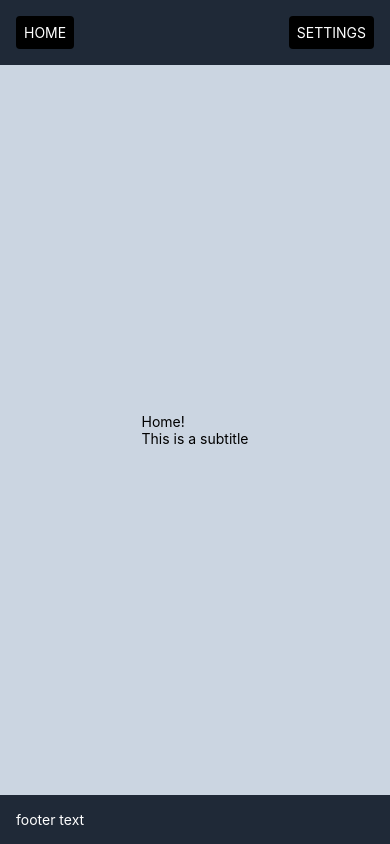
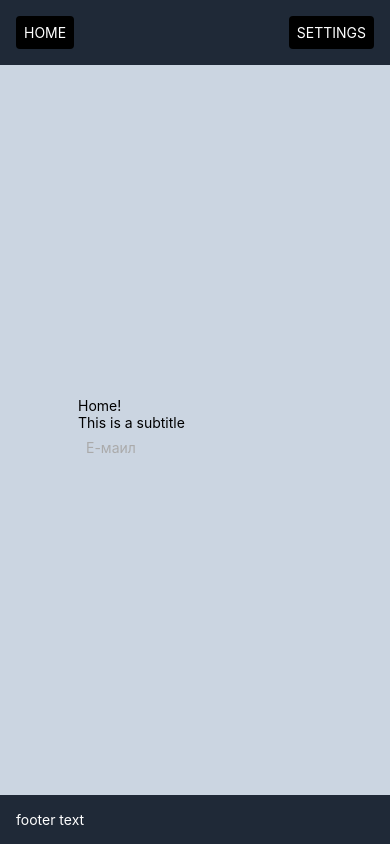
Before and after one commit to muhaPk/RN_climb, a React Native app: screen / in a window 390 px wide. Built offline with nearby package versions, Linux system fonts and the light colour scheme.

Commit message:
added react-hook-form, input, relative roots

```diff
--- a/babel.config.js
+++ b/babel.config.js
@@ -5,5 +5,6 @@ module.exports = {
     ['@babel/plugin-transform-class-properties', { loose: true }],
     ['@babel/plugin-transform-private-methods', { loose: true }],
     ['@babel/plugin-transform-private-property-in-object', { loose: true }],
+
   ],
 };
--- /dev/null
+++ b/config-overrides.js
@@ -0,0 +1,5 @@
+const { override, addBabelRc } = require('customize-cra');
+
+module.exports = override(
+    addBabelRc(),
+);
--- a/package.json
+++ b/package.json
@@ -16,6 +16,7 @@
     "nativewind": "^2.0.11",
     "postcss": "^8.4.47",
     "react": "18.3.1",
+    "react-hook-form": "^7.53.0",
     "react-native": "0.75.3",
     "react-native-safe-area-context": "^4.10.8",
     "react-native-screens": "^3.34.0",
@@ -38,10 +39,13 @@
     "@types/react": "^18.2.6",
     "@types/react-test-renderer": "^18.0.0",
     "babel-jest": "^29.6.3",
+    "babel-plugin-module-resolver": "^5.0.2",
+    "customize-cra": "^1.0.0",
     "eslint": "^8.19.0",
     "jest": "^29.6.3",
     "metro-react-native-babel-preset": "^0.77.0",
     "prettier": "2.8.8",
+    "react-app-rewired": "^2.2.1",
     "react-test-renderer": "18.3.1",
     "tailwindcss": "3.3.2",
     "typescript": "5.0.4"
--- a/src/pages/home/Home.tsx
+++ b/src/pages/home/Home.tsx
@@ -1,7 +1,16 @@
 import React, {FC} from 'react';
 import { Text, View } from 'react-native'
+import { CustomInput } from 'shared/ui/input/input'
+import { useForm } from "react-hook-form";
 
 export const Home: FC = () => {
+
+    const { control, handleSubmit, formState: { errors } } = useForm({
+        defaultValues: {
+            email: '',
+            password: ''
+        }
+    });
 
 
     return (
@@ -9,6 +18,9 @@ export const Home: FC = () => {
     <View>
         <Text>Home!</Text>
         <Text>This is a subtitle</Text>
+
+        <CustomInput control={control} errors={errors} placeholder="Е-маил" name="email" />
+
     </View>
 
 
--- /dev/null
+++ b/src/shared/ui/input/input.tsx
@@ -0,0 +1,51 @@
+import React, {FC} from 'react';
+import {View, Text, TextInput} from 'react-native'
+import {Controller} from "react-hook-form";
+
+
+type FormData = {
+    control: any;
+    errors: any;
+    placeholder: string;
+    name: string;
+}
+
+export const CustomInput: FC<FormData> = ({control, errors, placeholder, name, ...rest}: FormData) => {
+
+
+    return (
+
+        <>
+            <Controller
+                name={name}
+                control={control}
+                rules={{
+                    required: true,
+                }}
+                render={({ field: { onChange, onBlur, value } }) => (
+
+                        <View>
+
+                            <TextInput
+                                onChangeText={onChange}
+                                value={value}
+                                placeholder={placeholder}
+
+                                onBlur={() => {
+                                    onBlur();
+                                } }
+                                // onFocus={}
+                                placeholderTextColor='#aaa'
+                                underlineColorAndroid='transparent'
+                                className='px-2 py-2'
+                                {...rest}
+                            />
+
+                        </View>
+
+                    )}
+            />
+            {errors[name] && <Text>This is required.</Text>}
+        </>
+    )
+}
```
Also changed, not shown: tsconfig.json (+7 -1 lines), .babelrc (added), 1 other file (tests, documents, lock files or other folders).
